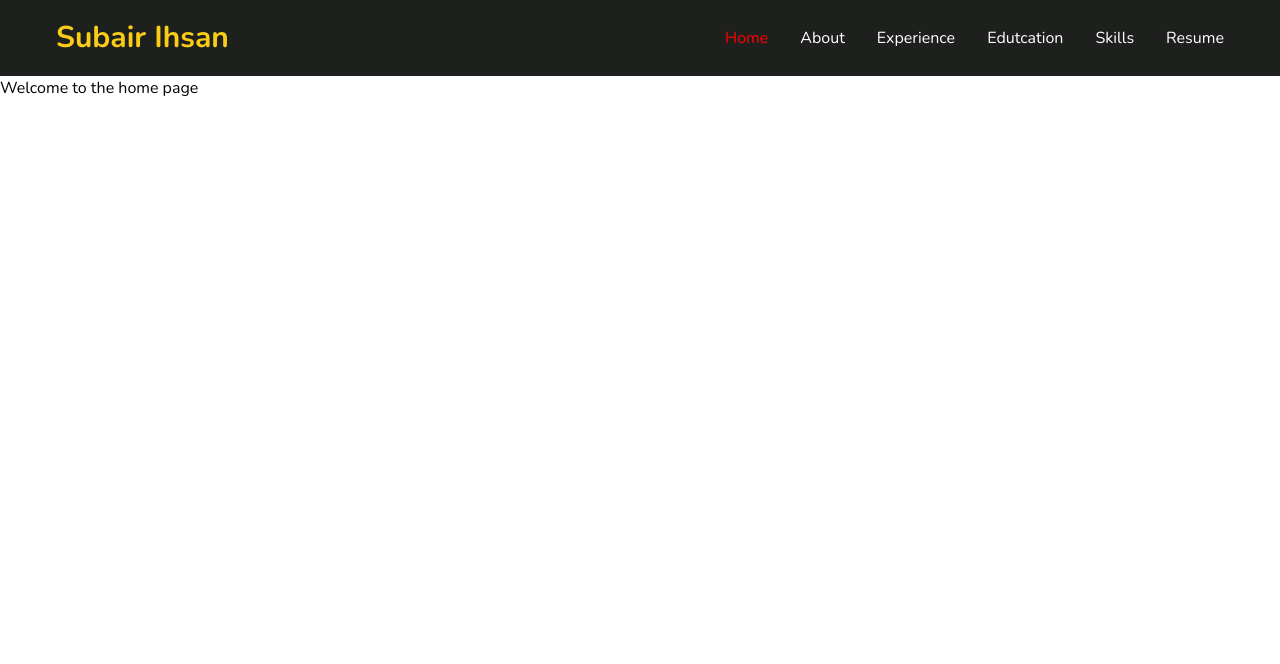
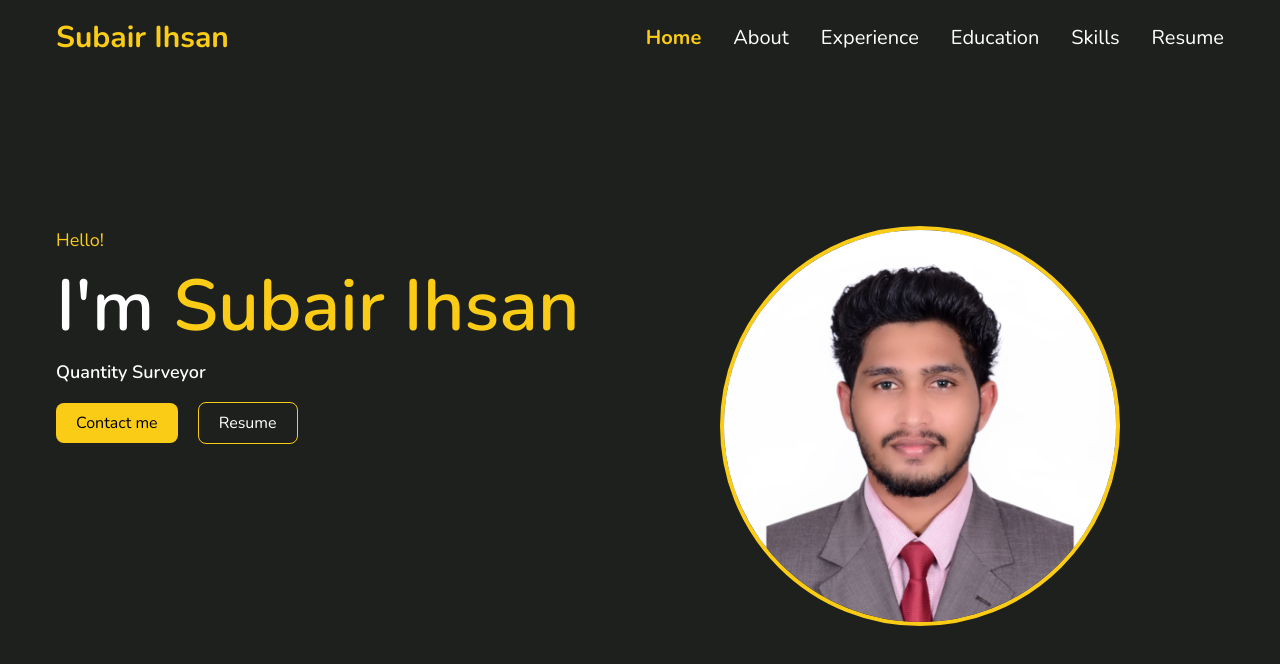
Before and after one commit to Mushkir/ihsan-portfolio, a React (Vite) app: page / in a window 1280 px wide. Shown: the top 664 px of the page. Built offline with nearby package versions, Linux system fonts and the light colour scheme.

Commit message:
style: designed homepage

```diff
--- a/src/components/TheNavBar.jsx
+++ b/src/components/TheNavBar.jsx
@@ -1,11 +1,80 @@
+import { useState } from "react";
 import { NavLink } from "react-router-dom";
 
 const TheNavBar = () => {
+  const [isOpen, setIsOpen] = useState(false);
+  const toggleMenu = () => {
+    setIsOpen(!isOpen);
+  };
+
   return (
+    <nav className="relative z-10">
       <div className="bg-primary-black flex justify-between items-center px-14 py-5">
         <h3 className="text-3xl font-bold text-yellow-400">Subair Ihsan</h3>
 
-      <ul className="text-white flex space-x-8" id="activeMenu">
+        <ul
+          className={`text-white space-x-8  hidden xl:flex items-center text-xl ${
+            isOpen ? "block" : "hidden"
+          }`}
+          id="activeMenu"
+        >
+          <li>
+            <NavLink to="/">Home</NavLink>
+          </li>
+
+          <li>
+            <NavLink to="/about">About</NavLink>
+          </li>
+
+          <li>
+            <NavLink to="/experience">Experience</NavLink>
+          </li>
+
+          <li>
+            <NavLink to="/education">Education</NavLink>
+          </li>
+
+          <li>
+            <NavLink to="/skills">Skills</NavLink>
+          </li>
+
+          <li>
+            <NavLink to="/resume">Resume</NavLink>
+          </li>
+        </ul>
+
+        <div className="xl:hidden">
+          <button
+            className="focus:outline-none text-yellow-400"
+            onClick={toggleMenu}
+          >
+            <svg
+              className="w-6 h-6"
+              fill="none"
+              stroke="currentColor"
+              viewBox="0 0 24 24"
+              xmlns="http://www.w3.org/2000/svg"
+            >
+              <path
+                strokeLinecap="round"
+                strokeLinejoin="round"
+                strokeWidth={2}
+                d="M4 6h16M4 12h16M4 18h16"
+              />
+            </svg>
+          </button>
+        </div>
+      </div>
+
+      <div
+        className={` text-main-heading-color xl:hidden mt-4 ${
+          isOpen ? "block" : "hidden"
+        }`}
+      >
+        <ul
+          className="flex flex-col items-end pr-14 bg-primary-black space-y-5 text-white"
+          id="activeMenu"
+        >
           <li>
             <NavLink to="/">Home</NavLink>
           </li>
@@ -31,6 +100,7 @@ const TheNavBar = () => {
           </li>
         </ul>
       </div>
+    </nav>
   );
 };
 
--- a/src/index.css
+++ b/src/index.css
@@ -5,5 +5,5 @@
 @tailwind utilities;
 
 #activeMenu a.active {
-  color: red;
+  @apply text-yellow-400 font-bold;
 }
--- a/src/pages/TheHomePage.jsx
+++ b/src/pages/TheHomePage.jsx
@@ -1,7 +1,45 @@
+import { Link } from "react-router-dom";
+
 const TheHomePage = () => {
   return (
-    <div className="font-nunito">
-      <h1>Welcome to the home page</h1>
+    <div className="font-nunito bg-primary-black px-14 py-8 flex justify-between pr-[10rem] h-screen pt-[150px]">
+      {/* Hero name info */}
+      <div>
+        <small className="text-yellow-400 mb-4 block text-lg">Hello!</small>
+        <h2 className="text-white text-7xl font-semibold">
+          I&apos;m <span className="text-yellow-400">Subair Ihsan</span>
+        </h2>
+        <span className="text-white text-lg block my-4 font-semibold">
+          Quantity Surveyor
+        </span>
+
+        <div className="flex items-center gap-x-5">
+          {/* Contact me button */}
+          <button
+            type="button"
+            className="bg-yellow-400 px-5 py-2 rounded-lg hover:opacity-95 hover:font-semibold hover:transition 500"
+          >
+            Contact me
+          </button>
+
+          {/* Resume button */}
+          <Link
+            className="text-white border border-yellow-400 px-5 py-2 rounded-lg hover:font-semibold hover:bg-yellow-400 hover:text-black hover:transition 500"
+            to={"#"}
+          >
+            Resume
+          </Link>
+        </div>
+      </div>
+
+      {/* Hero img */}
+      <div>
+        <img
+          className="w-[400px] h-[400px] rounded-full border-4 border-yellow-400 object-cover object-center"
+          src="/ihsan_profile.JPEG"
+          alt="Ihsan Momz image"
+        />
+      </div>
     </div>
   );
 };
```
Lines whose indentation alone changed are shown as unchanged.
